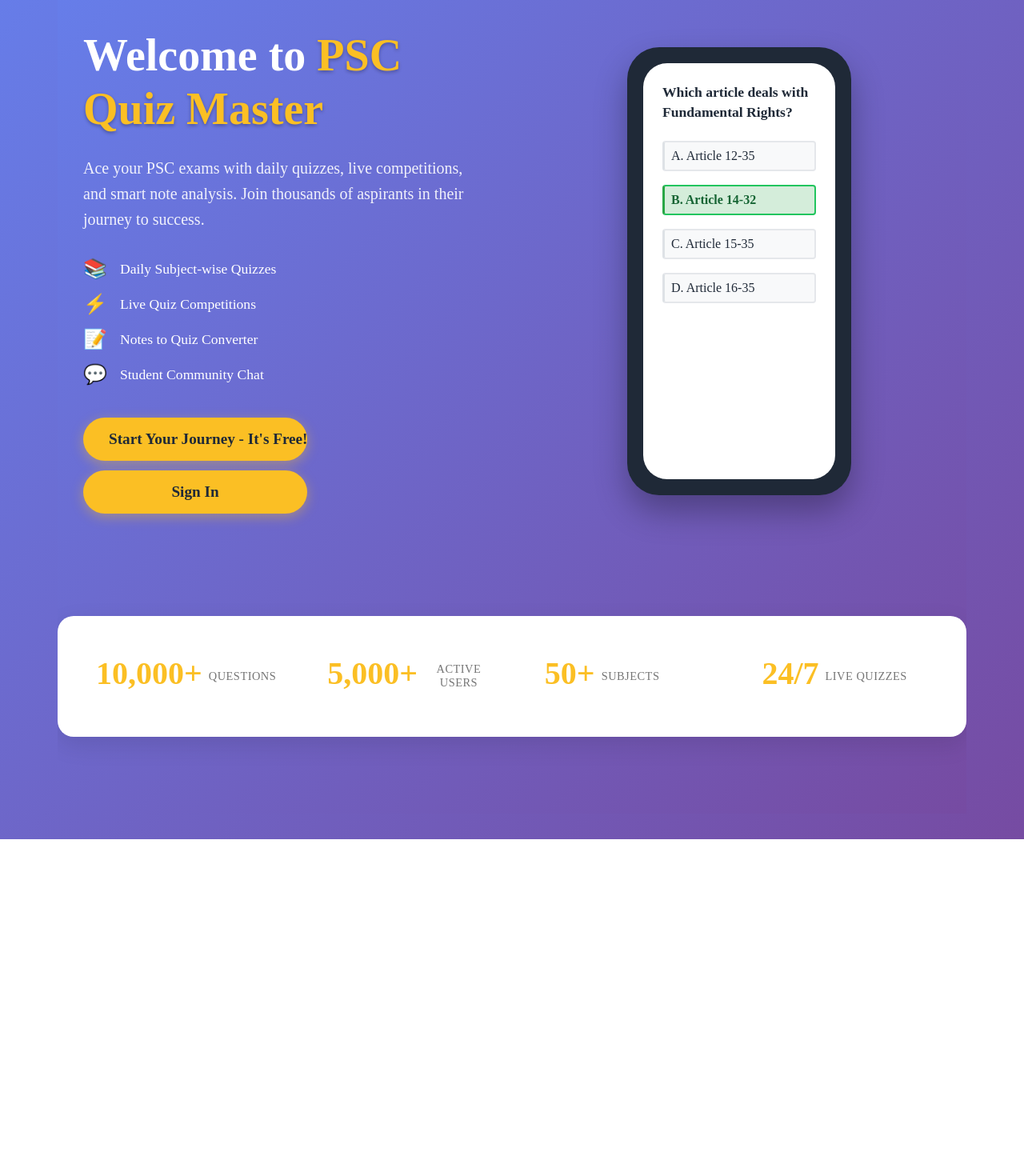
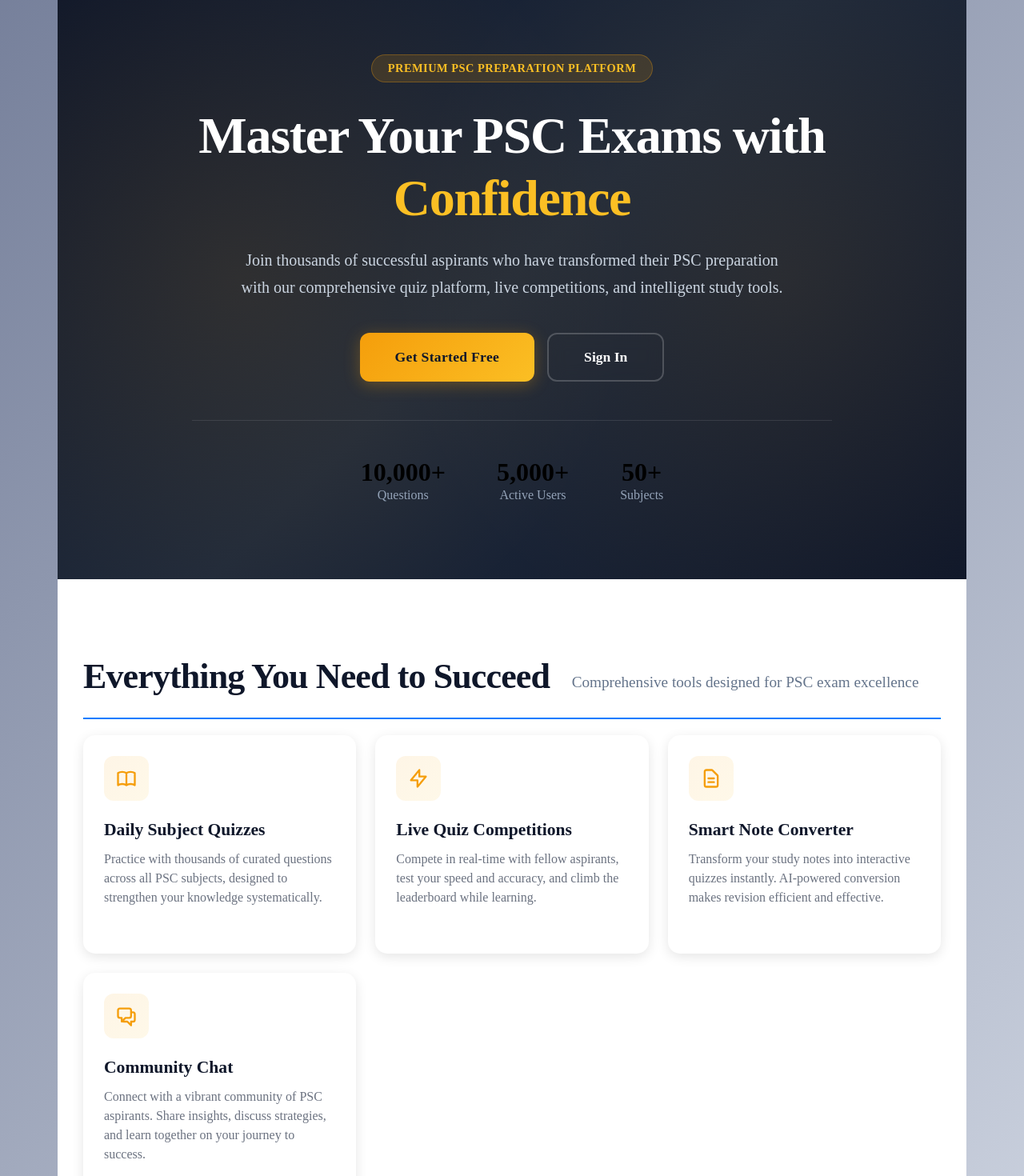
Before and after one commit to Ameer8055/PIQUI, a React (Vite) app in the folder fronted/: page / in a window 1280 px wide. Shown: the part 60-1530 px from the top of the page at 80% size. Before the commit the page ends 1109 px from the top, so only its background shows below. Built offline with nearby package versions, Linux system fonts and the light colour scheme; no server answers.

Commit message:
new css changes 1

```diff
--- a/fronted/src/App.css
+++ b/fronted/src/App.css
@@ -20,7 +20,7 @@ body {
 
 .app {
   min-height: 100vh;
-  background: linear-gradient(135deg, #667eea 0%, #764ba2 100%);
+  background: linear-gradient(135deg, #757F9A 0%, #D7DDE8 100%);
   overflow-x: hidden;
   max-width: 100vw;
   width: 100%;
--- a/fronted/src/pages/LandingPage.css
+++ b/fronted/src/pages/LandingPage.css
@@ -1,312 +1,420 @@
+/* Professional Landing Page Design */
 .landing-page {
   min-height: 100vh;
-  background: linear-gradient(135deg, #667eea 0%, #764ba2 100%);
-  color: white;
+  background: #0f172a;
+  color: #ffffff;
   overflow-x: hidden;
-  overflow-y: visible;
   width: 100%;
   max-width: 100vw;
   box-sizing: border-box;
   position: relative;
-  padding-bottom: clamp(2rem, 5vw, 4rem);
 }
 
 /* Hero Section */
 .hero-section {
-  padding: clamp(1.5rem, 5vw, 4rem) clamp(1rem, 4vw, 2rem);
+  background: linear-gradient(135deg, #0f172a 0%, #1e293b 50%, #0f172a 100%);
+  position: relative;
+  padding: clamp(3rem, 8vw, 6rem) clamp(1rem, 4vw, 2rem);
+  overflow: hidden;
+}
+
+.hero-section::before {
+  content: '';
+  position: absolute;
+  top: 0;
+  left: 0;
+  right: 0;
+  bottom: 0;
+  background: radial-gradient(circle at 20% 50%, rgba(245, 158, 11, 0.1) 0%, transparent 50%),
+              radial-gradient(circle at 80% 50%, rgba(245, 158, 11, 0.08) 0%, transparent 50%);
+  pointer-events: none;
+}
+
+.hero-container {
   max-width: 1200px;
   width: 100%;
   margin: 0 auto;
-  box-sizing: border-box;
-  overflow-x: hidden;
+  position: relative;
+  z-index: 1;
 }
 
 .hero-content {
-  display: grid;
-  grid-template-columns: 1fr 1fr;
-  gap: clamp(2rem, 5vw, 4rem);
-  align-items: center;
-  width: 100%;
-  box-sizing: border-box;
+  max-width: 800px;
+  margin: 0 auto;
+  text-align: center;
 }
 
-/* Text Content */
-.hero-text {
-  width: 100%;
-  box-sizing: border-box;
+.hero-badge {
+  display: inline-block;
+  padding: 0.5rem 1.25rem;
+  background: rgba(245, 158, 11, 0.15);
+  border: 1px solid rgba(245, 158, 11, 0.3);
+  border-radius: 50px;
+  color: #fbbf24;
+  font-size: clamp(0.75rem, 2vw, 0.9rem);
+  font-weight: 600;
+  letter-spacing: 0.5px;
+  text-transform: uppercase;
+  margin-bottom: 2rem;
 }
 
 .hero-title {
-  font-size: clamp(1.75rem, 6vw, 3.5rem);
-  font-weight: 700;
-  line-height: 1.2;
-  margin-bottom: clamp(1rem, 3vw, 1.5rem);
-  word-wrap: break-word;
-  overflow-wrap: break-word;
+  font-size: clamp(2rem, 6vw, 4rem);
+  font-weight: 800;
+  line-height: 1.1;
+  margin-bottom: 1.5rem;
+  color: #ffffff;
+  letter-spacing: -0.02em;
 }
 
-.highlight {
+.hero-title .highlight {
   color: #fbbf24;
-  text-shadow: 0 2px 4px rgba(0,0,0,0.3);
+  display: block;
+  margin-top: 0.5rem;
 }
 
 .hero-subtitle {
-  font-size: clamp(0.95rem, 3vw, 1.25rem);
-  margin-bottom: clamp(1.5rem, 4vw, 2rem);
-  opacity: 0.9;
-  line-height: 1.6;
-  word-wrap: break-word;
-  overflow-wrap: break-word;
+  font-size: clamp(1rem, 3vw, 1.25rem);
+  line-height: 1.7;
+  color: #cbd5e1;
+  margin-bottom: 2.5rem;
+  max-width: 700px;
+  margin-left: auto;
+  margin-right: auto;
 }
 
-.hero-features {
+.hero-actions {
+  display: flex;
+  gap: 1rem;
+  justify-content: center;
+  flex-wrap: wrap;
+  margin-bottom: 3rem;
+}
+
+.cta-primary {
+  background: linear-gradient(135deg, #f59e0b 0%, #fbbf24 100%);
+  color: #0f172a;
+  border: none;
+  padding: clamp(0.875rem, 2.5vw, 1.125rem) clamp(2rem, 5vw, 2.75rem);
+  font-size: clamp(0.95rem, 2.5vw, 1.1rem);
+  font-weight: 700;
+  border-radius: 12px;
+  cursor: pointer;
+  transition: all 0.3s ease;
+  box-shadow: 0 4px 20px rgba(245, 158, 11, 0.3);
+  letter-spacing: 0.3px;
+}
+
+.cta-primary:hover {
+  transform: translateY(-2px);
+  box-shadow: 0 8px 30px rgba(245, 158, 11, 0.4);
+  background: linear-gradient(135deg, #fbbf24 0%, #f59e0b 100%);
+}
+
+.cta-secondary {
+  background: transparent;
+  color: #ffffff;
+  border: 2px solid rgba(255, 255, 255, 0.2);
+  padding: clamp(0.875rem, 2.5vw, 1.125rem) clamp(2rem, 5vw, 2.75rem);
+  font-size: clamp(0.95rem, 2.5vw, 1.1rem);
+  font-weight: 600;
+  border-radius: 12px;
+  cursor: pointer;
+  transition: all 0.3s ease;
+  backdrop-filter: blur(10px);
+}
+
+.cta-secondary:hover {
+  background: rgba(255, 255, 255, 0.1);
+  border-color: rgba(255, 255, 255, 0.3);
+  transform: translateY(-2px);
+}
+
+.hero-stats {
+  display: flex;
+  gap: clamp(2rem, 6vw, 4rem);
+  justify-content: center;
+  flex-wrap: wrap;
+  padding-top: 3rem;
+  border-top: 1px solid rgba(255, 255, 255, 0.1);
+}
+
+.hero-stat {
+  text-align: center;
+}
+
+.stat-value {
+  font-size: clamp(1.75rem, 5vw, 2.5rem);
+  font-weight: 800;
+  color: #fbbf24;
+  margin-bottom: 0.5rem;
+  line-height: 1;
+}
+
+.stat-text {
+  font-size: clamp(0.85rem, 2.5vw, 1rem);
+  color: #94a3b8;
+  font-weight: 500;
+}
+
+/* Features Section */
+.features-section {
+  background: #ffffff;
+  padding: clamp(4rem, 10vw, 6rem) clamp(1rem, 4vw, 2rem);
+  position: relative;
+}
+
+.features-container {
+  max-width: 1200px;
+  width: 100%;
+  margin: 0 auto;
+}
+
+.section-header {
+  text-align: center;
+  margin-bottom: clamp(3rem, 8vw, 4rem);
+}
+
+.section-title {
+  font-size: clamp(1.75rem, 5vw, 2.75rem);
+  font-weight: 800;
+  color: #0f172a;
+  margin-bottom: 1rem;
+  letter-spacing: -0.02em;
+}
+
+.section-subtitle {
+  font-size: clamp(1rem, 3vw, 1.2rem);
+  color: #64748b;
+  max-width: 600px;
+  margin: 0 auto;
+}
+
+.features-grid {
   display: grid;
-  gap: 1rem;
+  grid-template-columns: repeat(auto-fit, minmax(280px, 1fr));
+  gap: 2rem;
+}
+
+.feature-card {
+  background: #ffffff;
+  border: 1px solid #e2e8f0;
+  border-radius: 16px;
+  padding: 2rem;
+  transition: all 0.3s ease;
+  position: relative;
+  overflow: hidden;
+}
+
+.feature-card::before {
+  content: '';
+  position: absolute;
+  top: 0;
+  left: 0;
+  right: 0;
+  height: 4px;
+  background: linear-gradient(90deg, #f59e0b 0%, #fbbf24 100%);
+  transform: scaleX(0);
+  transition: transform 0.3s ease;
+}
+
+.feature-card:hover {
+  transform: translateY(-4px);
+  box-shadow: 0 12px 40px rgba(15, 23, 42, 0.1);
+  border-color: #fbbf24;
+}
+
+.feature-card:hover::before {
+  transform: scaleX(1);
+}
+
+.feature-icon-wrapper {
+  width: 56px;
+  height: 56px;
+  background: linear-gradient(135deg, rgba(245, 158, 11, 0.1) 0%, rgba(251, 191, 36, 0.1) 100%);
+  border-radius: 12px;
+  display: flex;
+  align-items: center;
+  justify-content: center;
+  margin-bottom: 1.5rem;
+}
+
+.feature-icon {
+  width: 28px;
+  height: 28px;
+  color: #f59e0b;
+  stroke-width: 2;
+}
+
+.feature-title {
+  font-size: clamp(1.1rem, 3vw, 1.35rem);
+  font-weight: 700;
+  color: #0f172a;
+  margin-bottom: 0.75rem;
+}
+
+.feature-description {
+  font-size: clamp(0.9rem, 2.5vw, 1rem);
+  line-height: 1.6;
+  color: #64748b;
+}
+
+/* CTA Section */
+.cta-section {
+  background: linear-gradient(135deg, #1e293b 0%, #0f172a 100%);
+  padding: clamp(4rem, 10vw, 6rem) clamp(1rem, 4vw, 2rem);
+  text-align: center;
+  position: relative;
+  overflow: hidden;
+}
+
+.cta-section::before {
+  content: '';
+  position: absolute;
+  top: 0;
+  left: 0;
+  right: 0;
+  bottom: 0;
+  background: radial-gradient(circle at 50% 50%, rgba(245, 158, 11, 0.1) 0%, transparent 70%);
+  pointer-events: none;
+}
+
+.cta-container {
+  max-width: 800px;
+  width: 100%;
+  margin: 0 auto;
+  position: relative;
+  z-index: 1;
+}
+
+.cta-title {
+  font-size: clamp(1.75rem, 5vw, 2.75rem);
+  font-weight: 800;
+  color: #ffffff;
+  margin-bottom: 1rem;
+  letter-spacing: -0.02em;
+}
+
+.cta-subtitle {
+  font-size: clamp(1rem, 3vw, 1.2rem);
+  color: #cbd5e1;
   margin-bottom: 2.5rem;
 }
 
-.feature {
-  display: flex;
-  align-items: center;
-  gap: clamp(0.75rem, 2vw, 1rem);
-  font-size: clamp(0.9rem, 2.5vw, 1.1rem);
-  word-wrap: break-word;
-  overflow-wrap: break-word;
+.cta-button-large {
+  background: linear-gradient(135deg, #f59e0b 0%, #fbbf24 100%);
+  color: #0f172a;
+  border: none;
+  padding: clamp(1rem, 3vw, 1.25rem) clamp(2.5rem, 6vw, 3.5rem);
+  font-size: clamp(1.1rem, 3vw, 1.3rem);
+  font-weight: 700;
+  border-radius: 12px;
+  cursor: pointer;
+  transition: all 0.3s ease;
+  box-shadow: 0 4px 20px rgba(245, 158, 11, 0.3);
+  letter-spacing: 0.3px;
 }
 
-.feature-icon {
-  font-size: 1.5rem;
-}
-
-.cta-button {
-  background: #fbbf24;
-  color: #1f2937;
-  border: none;
-  padding: clamp(0.75rem, 2.5vw, 1rem) clamp(1.25rem, 3.5vw, 2rem);
-  font-size: clamp(0.95rem, 2.8vw, 1.2rem);
-  font-weight: 600;
-  border-radius: 50px;
-  cursor: pointer;
-  transition: all 0.3s ease;
-  box-shadow: 0 4px 15px rgba(251, 191, 36, 0.4);
-  width: 100%;
-  max-width: 280px;
-  margin-bottom: 0.75rem;
-  box-sizing: border-box;
-  white-space: nowrap;
-}
-
-.cta-button2 {
-  background: #fbbf24;
-  color: #1f2937;
-  border: none;
-  padding: clamp(0.75rem, 2.5vw, 1rem) clamp(1.25rem, 3.5vw, 2rem);
-  font-size: clamp(0.95rem, 2.8vw, 1.2rem);
-  font-weight: 600;
-  border-radius: 50px;
-  cursor: pointer;
-  transition: all 0.3s ease;
-  box-shadow: 0 4px 15px rgba(251, 191, 36, 0.4);
-  width: 100%;
-  max-width: 280px;
-  box-sizing: border-box;
-  white-space: nowrap;
-}
-
-.cta-button:hover {
-  transform: translateY(-2px);
-  box-shadow: 0 6px 20px rgba(251, 191, 36, 0.6);
-}
-
-/* Phone Mockup */
-.hero-visual {
-  display: flex;
-  justify-content: center;
-  width: 100%;
-  box-sizing: border-box;
-  padding: 0 clamp(0.5rem, 2vw, 1rem);
-}
-
-.phone-mockup {
-  width: min(280px, 85vw);
-  height: min(560px, 112vw);
-  max-height: 70vh;
-  background: #1f2937;
-  border-radius: clamp(30px, 8vw, 40px);
-  padding: clamp(12px, 3vw, 20px);
-  box-shadow: 0 20px 40px rgba(0,0,0,0.3);
-  position: relative;
-  box-sizing: border-box;
-  margin: 0 auto;
-}
-
-.phone-screen {
-  width: 100%;
-  height: 100%;
-  background: white;
-  border-radius: 30px;
-  overflow: hidden;
-  padding: 1.5rem;
-}
-
-.demo-question {
-  color: #1f2937;
-}
-
-.demo-question h4 {
-  margin-bottom: 1.5rem;
-  font-size: 1.1rem;
-  line-height: 1.4;
-}
-
-.demo-options {
-  display: grid;
-  gap: 0.75rem;
-}
-
-.option {
-  padding: 1rem;
-  border: 2px solid #e5e7eb;
-  border-radius: 12px;
-  cursor: pointer;
-  transition: all 0.3s;
-}
-
-.option:hover {
-  border-color: #667eea;
-}
-
-.option.correct {
-  background: #dcfce7;
-  border-color: #22c55e;
-  color: #166534;
-}
-
-/* Stats Section */
-.stats-section {
-  background: rgba(255, 255, 255, 0.1);
-  backdrop-filter: blur(10px);
-  padding: clamp(1.5rem, 4vw, 3rem) clamp(1rem, 3vw, 2rem);
-  padding-bottom: clamp(2rem, 5vw, 3.5rem);
-  margin-top: clamp(2rem, 5vw, 4rem);
-  margin-bottom: clamp(1rem, 3vw, 2rem);
-  width: 100%;
-  max-width: 100vw;
-  box-sizing: border-box;
-  overflow-x: hidden;
-  overflow-y: visible;
-}
-
-.stats-container {
-  max-width: 1200px;
-  width: 100%;
-  margin: 0 auto;
-  display: grid;
-  grid-template-columns: repeat(4, 1fr);
-  gap: clamp(1rem, 3vw, 2rem);
-  text-align: center;
-  box-sizing: border-box;
-  padding: 0;
-}
-
-.stat {
-  width: 100%;
-  box-sizing: border-box;
-  padding: 0 clamp(0.25rem, 1vw, 0.5rem);
-}
-
-.stat-number {
-  font-size: clamp(1.5rem, 5vw, 2.5rem);
-  font-weight: 700;
-  color: #fbbf24;
-  margin-bottom: clamp(0.25rem, 1vw, 0.5rem);
-  word-wrap: break-word;
-  overflow-wrap: break-word;
-}
-
-.stat-label {
-  font-size: clamp(0.8rem, 2.5vw, 1.1rem);
-  opacity: 0.9;
-  word-wrap: break-word;
-  overflow-wrap: break-word;
+.cta-button-large:hover {
+  transform: translateY(-3px);
+  box-shadow: 0 8px 40px rgba(245, 158, 11, 0.4);
+  background: linear-gradient(135deg, #fbbf24 0%, #f59e0b 100%);
 }
 
 /* Responsive Design */
 @media (max-width: 768px) {
   .hero-section {
-    padding: clamp(1.25rem, 4vw, 2rem) clamp(0.75rem, 3vw, 1.5rem);
+    padding: clamp(2rem, 6vw, 4rem) clamp(1rem, 3vw, 1.5rem);
   }
 
   .hero-content {
-    grid-template-columns: 1fr;
-    gap: clamp(1.5rem, 4vw, 2.5rem);
     text-align: center;
   }
 
-  .hero-title {
-    font-size: clamp(1.5rem, 6vw, 2.5rem);
-  }
-
-  .hero-text {
-    display: flex;
+  .hero-actions {
     flex-direction: column;
     align-items: center;
   }
 
-  .hero-features {
+  .cta-primary,
+  .cta-secondary {
     width: 100%;
-    max-width: 100%;
-    margin-left: auto;
-    margin-right: auto;
+    max-width: 300px;
   }
 
-  .cta-button,
-  .cta-button2 {
-    max-width: min(280px, 90vw);
+  .hero-stats {
+    gap: 2rem;
+    padding-top: 2rem;
   }
 
-  /* Hide stats section on mobile */
-  .stats-section {
-    display: none;
+  .features-section {
+    padding: clamp(3rem, 8vw, 4rem) clamp(1rem, 3vw, 1.5rem);
   }
 
-  .phone-mockup {
-    width: min(250px, 80vw);
-    height: min(500px, 100vw);
+  .features-grid {
+    grid-template-columns: 1fr;
+    gap: 1.5rem;
   }
 
-  .hero-visual {
-    order: -1;
+  .feature-card {
+    padding: 1.5rem;
+  }
+
+  .cta-section {
+    padding: clamp(3rem, 8vw, 4rem) clamp(1rem, 3vw, 1.5rem);
+  }
+
+  .cta-button-large {
+    width: 100%;
+    max-width: 300px;
   }
 }
 
 @media (max-width: 480px) {
-  .hero-section {
-    padding: 1rem 0.75rem;
+  .hero-badge {
+    font-size: 0.7rem;
+    padding: 0.4rem 1rem;
   }
 
-  .hero-content {
+  .hero-title {
+    font-size: 1.75rem;
+  }
+
+  .hero-subtitle {
+    font-size: 0.95rem;
+  }
+
+  .hero-stats {
     gap: 1.5rem;
   }
 
-  /* Hide stats section on mobile */
-  .stats-section {
-    display: none;
+  .section-title {
+    font-size: 1.5rem;
   }
 
-  .phone-mockup {
-    width: min(220px, 75vw);
-    height: min(440px, 90vw);
+  .section-subtitle {
+    font-size: 0.95rem;
+  }
+
+  .feature-card {
+    padding: 1.25rem;
+  }
+
+  .feature-icon-wrapper {
+    width: 48px;
+    height: 48px;
+  }
+
+  .feature-icon {
+    width: 24px;
+    height: 24px;
+  }
+
+  .cta-title {
+    font-size: 1.5rem;
+  }
+
+  .cta-subtitle {
+    font-size: 0.95rem;
   }
 }
-
-@media (max-width: 360px) {
-  .landing-page {
-    padding-bottom: 2rem;
-  }
-
-  /* Hide stats section on mobile */
-  .stats-section {
-    display: none;
-  }
-}
--- a/fronted/src/pages/LandingPage.jsx
+++ b/fronted/src/pages/LandingPage.jsx
@@ -19,89 +19,126 @@ const LandingPage = ({ onRegister }) => {
     <div className="landing-page">
       {/* Hero Section */}
       <section className="hero-section">
+        <div className="hero-container">
           <div className="hero-content">
-          <div className="hero-text">
+            <div className="hero-badge">Premium PSC Preparation Platform</div>
             <h1 className="hero-title">
-              Welcome to <span className="highlight">PSC Quiz Master</span>
+              Master Your PSC Exams with
+              <span className="highlight"> Confidence</span>
             </h1>
             <p className="hero-subtitle">
-              Ace your PSC exams with daily quizzes, live competitions,
-              and smart note analysis. Join thousands of aspirants in their journey to success.
+              Join thousands of successful aspirants who have transformed their PSC preparation
+              with our comprehensive quiz platform, live competitions, and intelligent study tools.
             </p>
 
-            <div className="hero-features">
-              <div className="feature">
-                <span className="feature-icon">📚</span>
-                <span>Daily Subject-wise Quizzes</span>
-              </div>
-              <div className="feature">
-                <span className="feature-icon">⚡</span>
-                <span>Live Quiz Competitions</span>
-              </div>
-              <div className="feature">
-                <span className="feature-icon">📝</span>
-                <span>Notes to Quiz Converter</span>
-              </div>
-              <div className="feature">
-                <span className="feature-icon">💬</span>
-                <span>Student Community Chat</span>
-              </div>
-            </div>
-
+            <div className="hero-actions">
               <button
-              className="cta-button"
+                className="cta-primary"
                 onClick={() => setShowModal(true)}
               >
-              Start Your Journey - It's Free!
+                Get Started Free
               </button>
-
               <button
-              className="cta-button2"
+                className="cta-secondary"
                 onClick={() => navigate("/signin")}
               >
                 Sign In
               </button>
             </div>
 
-          <div className="hero-visual">
-            <div className="phone-mockup">
-              <div className="phone-screen">
-                <div className="quiz-demo">
-                  <div className="demo-question">
-                    <h4>Which article deals with Fundamental Rights?</h4>
-                    <div className="demo-options">
-                      <div className="option">A. Article 12-35</div>
-                      <div className="option correct">B. Article 14-32</div>
-                      <div className="option">C. Article 15-35</div>
-                      <div className="option">D. Article 16-35</div>
+            <div className="hero-stats">
+              <div className="hero-stat">
+                <div className="stat-value">10,000+</div>
+                <div className="stat-text">Questions</div>
               </div>
+              <div className="hero-stat">
+                <div className="stat-value">5,000+</div>
+                <div className="stat-text">Active Users</div>
               </div>
-                </div>
+              <div className="hero-stat">
+                <div className="stat-value">50+</div>
+                <div className="stat-text">Subjects</div>
               </div>
             </div>
           </div>
         </div>
       </section>
 
-      {/* Stats Section */}
-      <section className="stats-section">
-        <div className="stats-container">
-          <div className="stat">
-            <div className="stat-number">10,000+</div>
-            <div className="stat-label">Questions</div>
+      {/* Features Section */}
+      <section className="features-section">
+        <div className="features-container">
+          <div className="section-header">
+            <h2 className="section-title">Everything You Need to Succeed</h2>
+            <p className="section-subtitle">Comprehensive tools designed for PSC exam excellence</p>
           </div>
-          <div className="stat">
-            <div className="stat-number">5,000+</div>
-            <div className="stat-label">Active Users</div>
+
+          <div className="features-grid">
+            <div className="feature-card">
+              <div className="feature-icon-wrapper">
+                <svg className="feature-icon" viewBox="0 0 24 24" fill="none" stroke="currentColor">
+                  <path strokeLinecap="round" strokeLinejoin="round" strokeWidth="2" d="M12 6.253v13m0-13C10.832 5.477 9.246 5 7.5 5S4.168 5.477 3 6.253v13C4.168 18.477 5.754 18 7.5 18s3.332.477 4.5 1.253m0-13C13.168 5.477 14.754 5 16.5 5c1.747 0 3.332.477 4.5 1.253v13C19.832 18.477 18.247 18 16.5 18c-1.746 0-3.332.477-4.5 1.253" />
+                </svg>
               </div>
-          <div className="stat">
-            <div className="stat-number">50+</div>
-            <div className="stat-label">Subjects</div>
+              <h3 className="feature-title">Daily Subject Quizzes</h3>
+              <p className="feature-description">
+                Practice with thousands of curated questions across all PSC subjects,
+                designed to strengthen your knowledge systematically.
+              </p>
             </div>
-          <div className="stat">
-            <div className="stat-number">24/7</div>
-            <div className="stat-label">Live Quizzes</div>
+
+            <div className="feature-card">
+              <div className="feature-icon-wrapper">
+                <svg className="feature-icon" viewBox="0 0 24 24" fill="none" stroke="currentColor">
+                  <path strokeLinecap="round" strokeLinejoin="round" strokeWidth="2" d="M13 10V3L4 14h7v7l9-11h-7z" />
+                </svg>
               </div>
+              <h3 className="feature-title">Live Quiz Competitions</h3>
+              <p className="feature-description">
+                Compete in real-time with fellow aspirants, test your speed and accuracy,
+                and climb the leaderboard while learning.
+              </p>
+            </div>
+
+            <div className="feature-card">
+              <div className="feature-icon-wrapper">
+                <svg className="feature-icon" viewBox="0 0 24 24" fill="none" stroke="currentColor">
+                  <path strokeLinecap="round" strokeLinejoin="round" strokeWidth="2" d="M9 12h6m-6 4h6m2 5H7a2 2 0 01-2-2V5a2 2 0 012-2h5.586a1 1 0 01.707.293l5.414 5.414a1 1 0 01.293.707V19a2 2 0 01-2 2z" />
+                </svg>
+              </div>
+              <h3 className="feature-title">Smart Note Converter</h3>
+              <p className="feature-description">
+                Transform your study notes into interactive quizzes instantly.
+                AI-powered conversion makes revision efficient and effective.
+              </p>
+            </div>
+
+            <div className="feature-card">
+              <div className="feature-icon-wrapper">
+                <svg className="feature-icon" viewBox="0 0 24 24" fill="none" stroke="currentColor">
+                  <path strokeLinecap="round" strokeLinejoin="round" strokeWidth="2" d="M17 8h2a2 2 0 012 2v6a2 2 0 01-2 2h-2v4l-4-4H9a1.994 1.994 0 01-1.414-.586m0 0L11 14h4a2 2 0 002-2V6a2 2 0 00-2-2H5a2 2 0 00-2 2v6a2 2 0 002 2h2v4l.586-.586z" />
+                </svg>
+              </div>
+              <h3 className="feature-title">Community Chat</h3>
+              <p className="feature-description">
+                Connect with a vibrant community of PSC aspirants. Share insights,
+                discuss strategies, and learn together on your journey to success.
+              </p>
+            </div>
+          </div>
+        </div>
+      </section>
+
+      {/* CTA Section */}
+      <section className="cta-section">
+        <div className="cta-container">
+          <h2 className="cta-title">Ready to Transform Your PSC Preparation?</h2>
+          <p className="cta-subtitle">Join thousands of successful aspirants today</p>
+          <button
+            className="cta-button-large"
+            onClick={() => setShowModal(true)}
+          >
+            Start Your Free Journey
+          </button>
         </div>
       </section>
 
```
Lines whose indentation alone changed are shown as unchanged.
